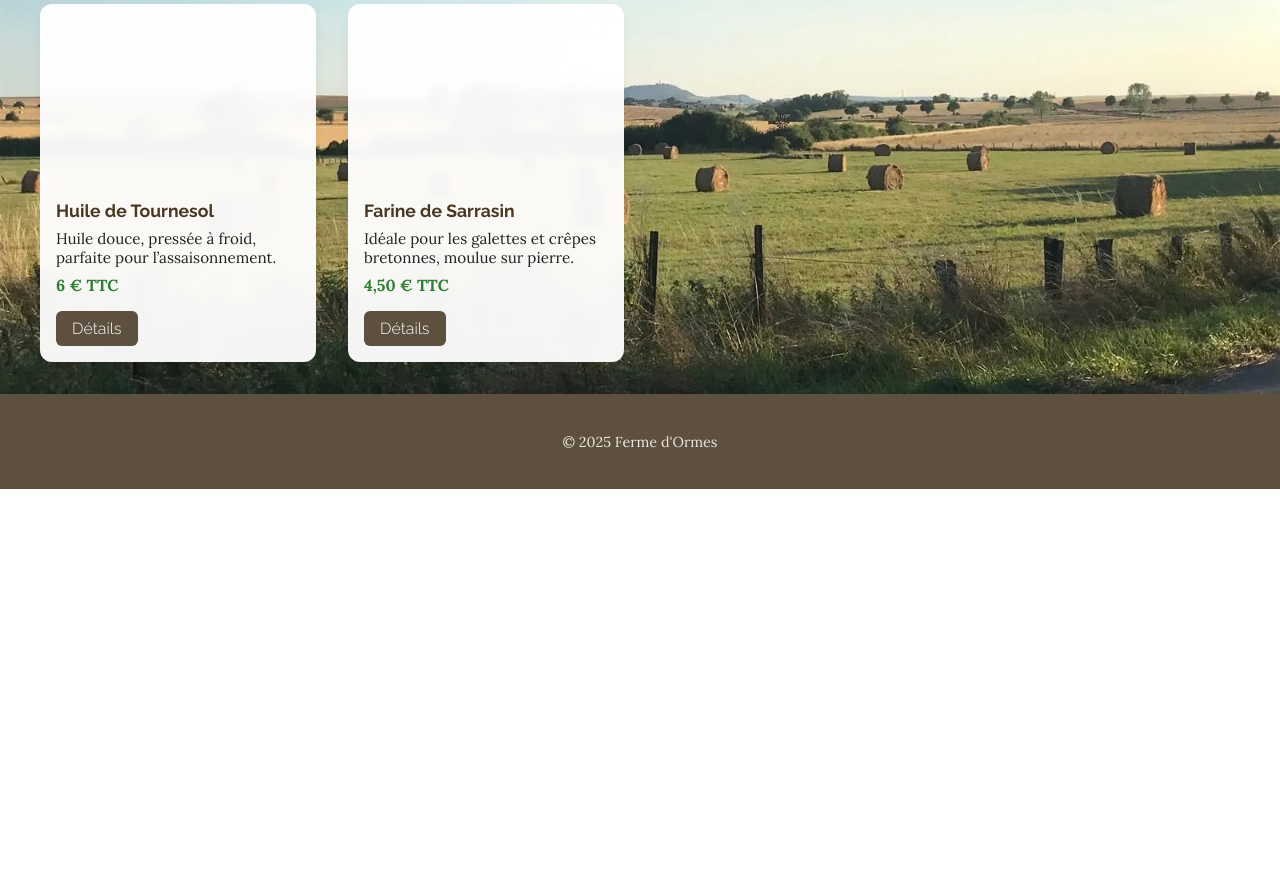
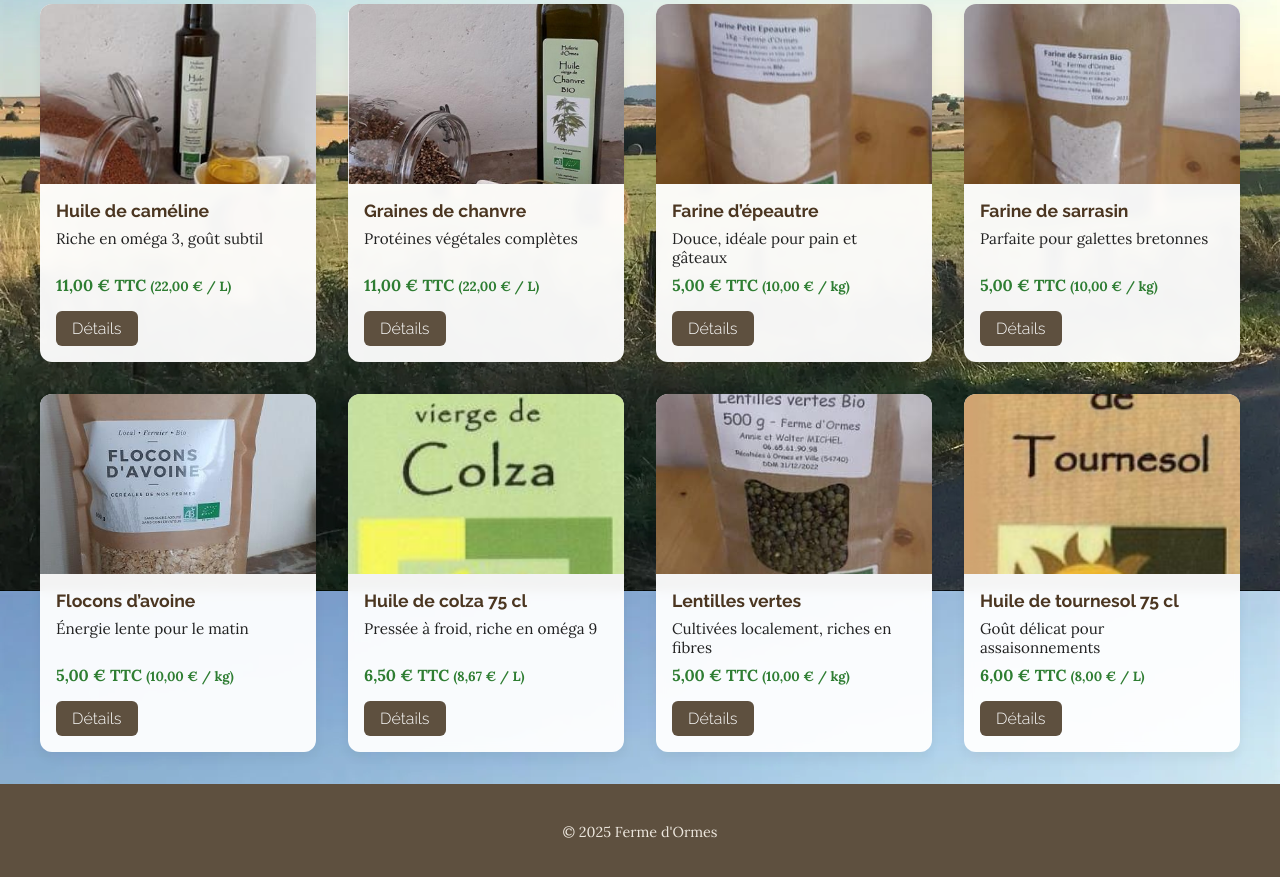
Before and after one commit to Anton12221/huileries, a plain HTML site: page products.html in a window 1280 px wide. Shown: the part 369-1246 px from the top of the page. Before the commit the page ends 858 px from the top, so only its background shows below. Drawn offline with Linux system fonts and the light colour scheme.

Commit message:
Update products.html

```diff
--- a/products.html
+++ b/products.html
@@ -199,29 +199,86 @@
       <h2 class="section-title">Nos Produits Locaux</h2>
       <div class="memory-grid">
 
-        <!-- Produit 1 -->
+        <!-- Liste des produits -->
         <div class="product-card">
-          <div class="product-image" style="background-image: url('static/img/huile-tournesol.jpg');"></div>
+          <div class="product-image" style="background-image: url('static/img/cameline.jpeg');"></div>
           <div class="product-content">
-            <div class="product-title">Huile de Tournesol</div>
-            <div class="product-desc">Huile douce, pressée à froid, parfaite pour l’assaisonnement.</div>
-            <div class="product-price">6 € TTC</div>
+            <div class="product-title">Huile de caméline</div>
+            <div class="product-desc">Riche en oméga 3, goût subtil</div>
+            <div class="product-price">11,00 € TTC <small>(22,00 € / L)</small></div>
             <a href="documentation.html" class="btn-detail">Détails</a>
           </div>
         </div>
 
-        <!-- Produit 2 -->
         <div class="product-card">
-          <div class="product-image" style="background-image: url('static/img/farine-sarrasin.jpg');"></div>
+          <div class="product-image" style="background-image: url('static/img/chanvre.png');"></div>
           <div class="product-content">
-            <div class="product-title">Farine de Sarrasin</div>
-            <div class="product-desc">Idéale pour les galettes et crêpes bretonnes, moulue sur pierre.</div>
-            <div class="product-price">4,50 € TTC</div>
+            <div class="product-title">Graines de chanvre</div>
+            <div class="product-desc">Protéines végétales complètes</div>
+            <div class="product-price">11,00 € TTC <small>(22,00 € / L)</small></div>
             <a href="documentation.html" class="btn-detail">Détails</a>
           </div>
         </div>
 
-        <!-- Ajoute d'autres produits ici -->
+        <div class="product-card">
+          <div class="product-image" style="background-image: url('static/img/farine_epautre.jpeg');"></div>
+          <div class="product-content">
+            <div class="product-title">Farine d’épeautre</div>
+            <div class="product-desc">Douce, idéale pour pain et gâteaux</div>
+            <div class="product-price">5,00 € TTC <small>(10,00 € / kg)</small></div>
+            <a href="documentation.html" class="btn-detail">Détails</a>
+          </div>
+        </div>
+
+        <div class="product-card">
+          <div class="product-image" style="background-image: url('static/img/farinesarazin.jpeg');"></div>
+          <div class="product-content">
+            <div class="product-title">Farine de sarrasin</div>
+            <div class="product-desc">Parfaite pour galettes bretonnes</div>
+            <div class="product-price">5,00 € TTC <small>(10,00 € / kg)</small></div>
+            <a href="documentation.html" class="btn-detail">Détails</a>
+          </div>
+        </div>
+
+        <div class="product-card">
+          <div class="product-image" style="background-image: url('static/img/flocons_avoine.jpeg');"></div>
+          <div class="product-content">
+            <div class="product-title">Flocons d’avoine</div>
+            <div class="product-desc">Énergie lente pour le matin</div>
+            <div class="product-price">5,00 € TTC <small>(10,00 € / kg)</small></div>
+            <a href="documentation.html" class="btn-detail">Détails</a>
+          </div>
+        </div>
+
+        <div class="product-card">
+          <div class="product-image" style="background-image: url('static/img/huilecolza.png');"></div>
+          <div class="product-content">
+            <div class="product-title">Huile de colza 75 cl</div>
+            <div class="product-desc">Pressée à froid, riche en oméga 9</div>
+            <div class="product-price">6,50 € TTC <small>(8,67 € / L)</small></div>
+            <a href="documentation.html" class="btn-detail">Détails</a>
+          </div>
+        </div>
+
+        <div class="product-card">
+          <div class="product-image" style="background-image: url('static/img/lentille 500g.jpeg');"></div>
+          <div class="product-content">
+            <div class="product-title">Lentilles vertes</div>
+            <div class="product-desc">Cultivées localement, riches en fibres</div>
+            <div class="product-price">5,00 € TTC <small>(10,00 € / kg)</small></div>
+            <a href="documentation.html" class="btn-detail">Détails</a>
+          </div>
+        </div>
+
+        <div class="product-card">
+          <div class="product-image" style="background-image: url('static/img/tournesol.png');"></div>
+          <div class="product-content">
+            <div class="product-title">Huile de tournesol 75 cl</div>
+            <div class="product-desc">Goût délicat pour assaisonnements</div>
+            <div class="product-price">6,00 € TTC <small>(8,00 € / L)</small></div>
+            <a href="documentation.html" class="btn-detail">Détails</a>
+          </div>
+        </div>
 
       </div>
     </section>
```
